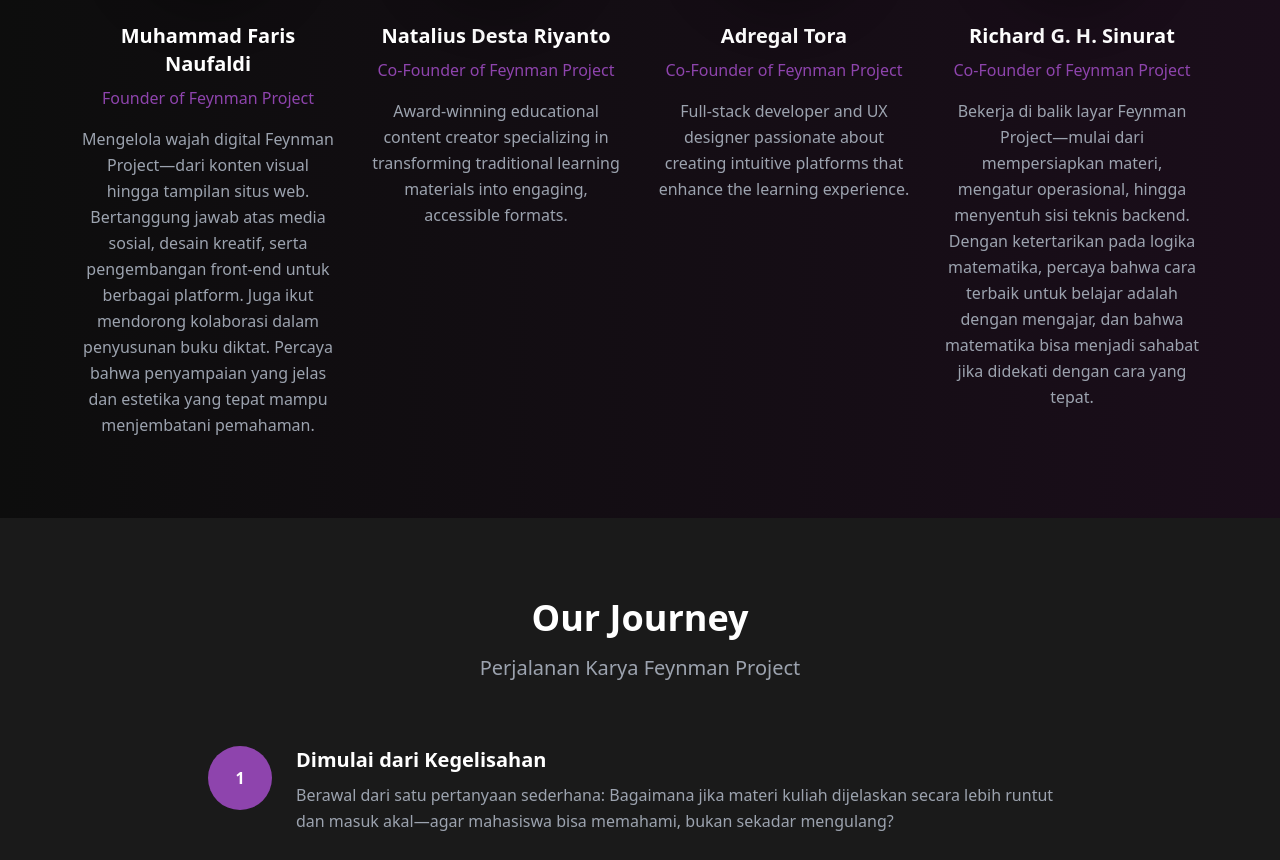
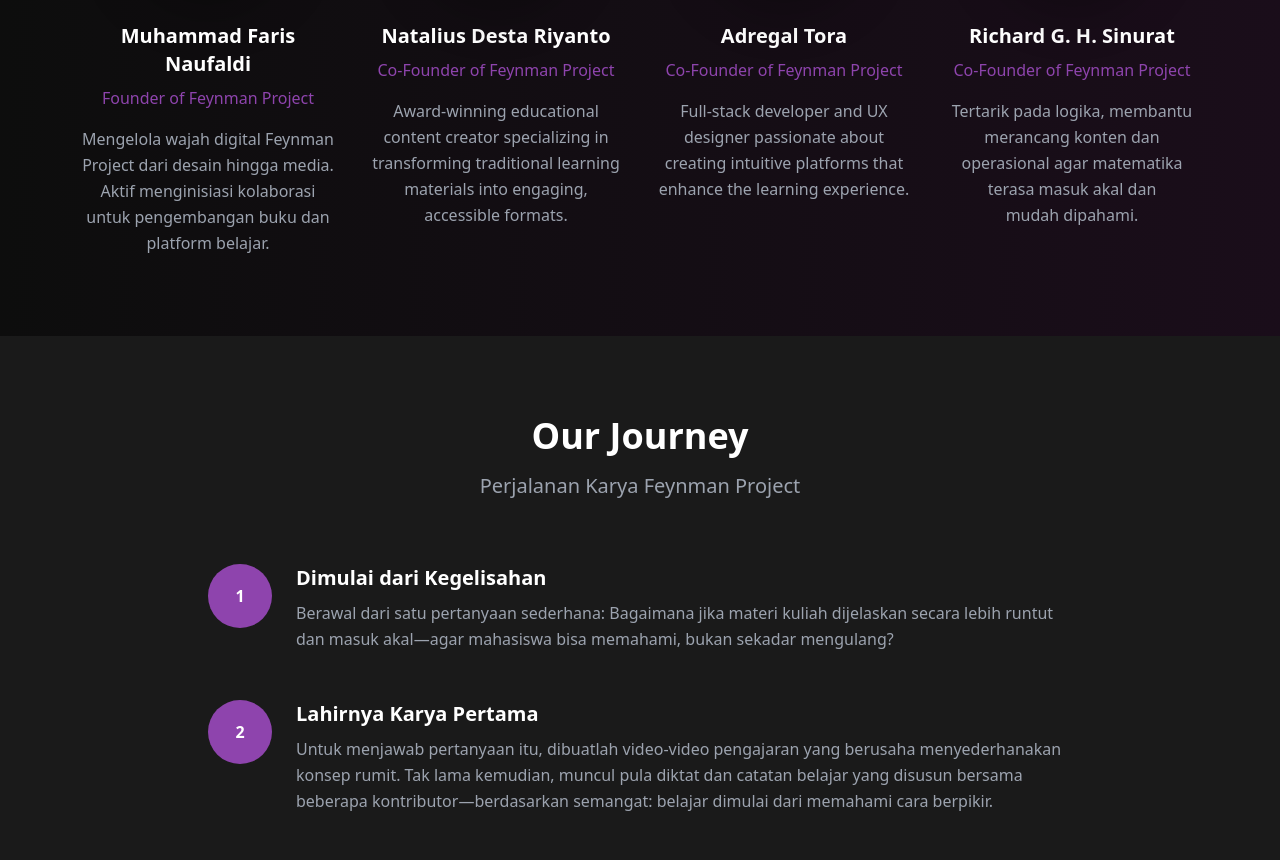
Before and after one commit to FeynmanProject/feynmanproject.github.io, a Next.js app: page /about in a window 1280 px wide. Shown: the part 2869-3729 px from the top of the page. Built offline with nearby package versions, Linux system fonts and the light colour scheme.

Commit message:
Update page.tsx

```diff
--- a/app/about/page.tsx
+++ b/app/about/page.tsx
@@ -213,7 +213,7 @@ export default function About() {
               <h3 className="text-xl font-bold mb-2">Muhammad Faris Naufaldi</h3>
               <p className="text-[#8E44AD] mb-4">Founder of Feynman Project</p>
               <p className="text-gray-400 leading-relaxed">
-                Mengelola wajah digital Feynman Project—dari konten visual hingga tampilan situs web. Bertanggung jawab atas media sosial, desain kreatif, serta pengembangan front-end untuk berbagai platform. Juga ikut mendorong kolaborasi dalam penyusunan buku diktat. Percaya bahwa penyampaian yang jelas dan estetika yang tepat mampu menjembatani pemahaman.
+                Mengelola wajah digital Feynman Project dari desain hingga media. Aktif menginisiasi kolaborasi untuk pengembangan buku dan platform belajar.
               </p>
             </div>
 
@@ -264,7 +264,7 @@ export default function About() {
               <h3 className="text-xl font-bold mb-2">Richard G. H. Sinurat</h3>
               <p className="text-[#8E44AD] mb-4">Co-Founder of Feynman Project</p>
               <p className="text-gray-400 leading-relaxed">
-                Bekerja di balik layar Feynman Project—mulai dari mempersiapkan materi, mengatur operasional, hingga menyentuh sisi teknis backend. Dengan ketertarikan pada logika matematika, percaya bahwa cara terbaik untuk belajar adalah dengan mengajar, dan bahwa matematika bisa menjadi sahabat jika didekati dengan cara yang tepat.
+                Tertarik pada logika, membantu merancang konten dan operasional agar matematika terasa masuk akal dan mudah dipahami.
               </p>
             </div>
           </div>
```
